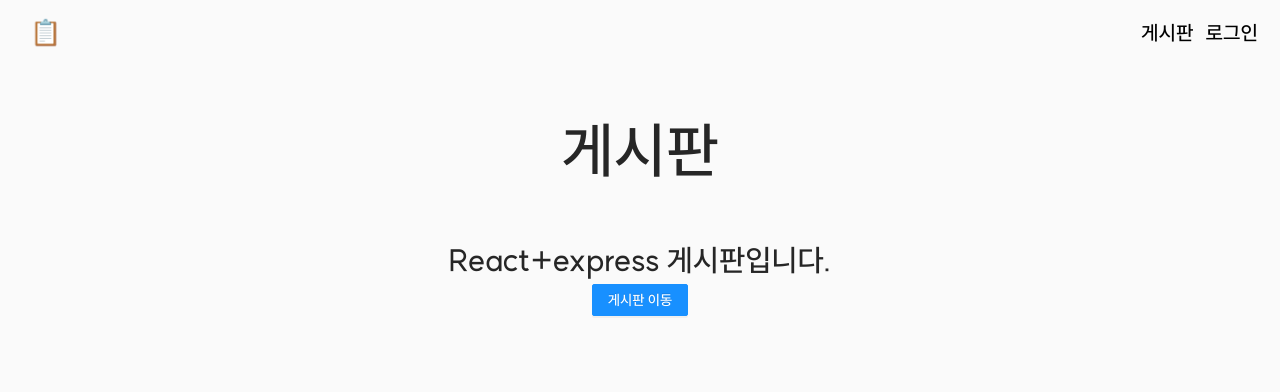
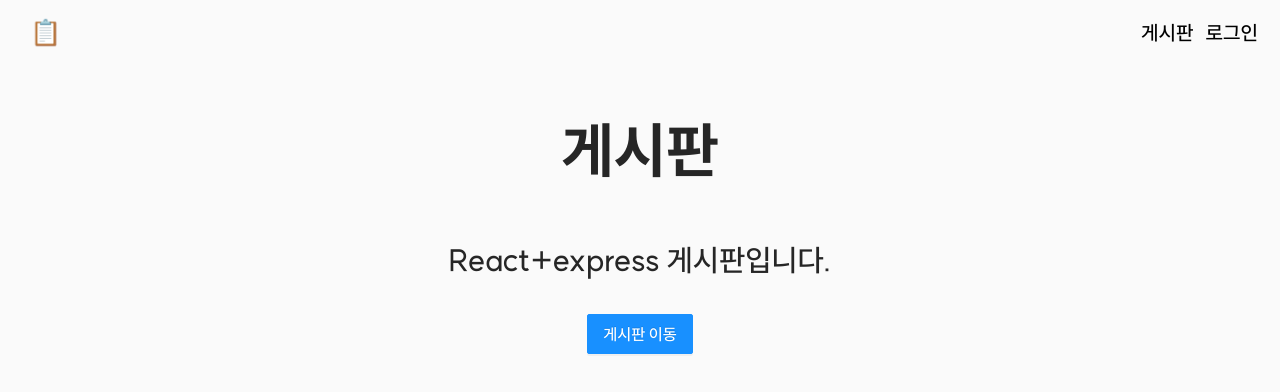
Before and after one commit to kangju2000/Board, a React (Create React App) app in the folder board-app/: page / in a window 1280 px wide. Shown: the top 392 px of the page. Built offline with nearby package versions, Linux system fonts and the light colour scheme; no server answers.

Commit message:
border design

```diff
--- a/board-app/src/components/views/BoardPage/EditPage.js
+++ b/board-app/src/components/views/BoardPage/EditPage.js
@@ -31,7 +31,7 @@ export default function EditPage() {
                     name="title"
                     rules={[{ required: true, message: "제목을 입력하세요" }]}
                 >
-                    <TitleInput />
+                    <TitleInput border={false} />
                 </Form.Item>
                 <Form.Item
                     name="content"
--- a/board-app/src/components/views/BoardPage/PostPage.js
+++ b/board-app/src/components/views/BoardPage/PostPage.js
@@ -67,14 +67,18 @@ const PostDiv = styled(DefaultDiv)`
     height: 700px;
     margin: 0 auto;
     margin-top: 50px;
-    background-color: white;
 `;
 const TitleDiv = styled.div`
-    border-bottom: 3px solid ${BodyColor};
+    padding: 10px;
+    margin-bottom: 10px;
+    background-color: white;
+    border-radius: 10px;
 `;
 const ContentDiv = styled.div`
-    height: 500px;
-    border-bottom: 3px solid ${BodyColor};
+    min-height: 500px;
+    padding: 10px;
+    background-color: white;
+    border-radius: 10px;
 `;
 const ChatDiv = styled.div``;
 
--- a/board-app/src/components/views/LandingPage/LandingPage.js
+++ b/board-app/src/components/views/LandingPage/LandingPage.js
@@ -19,7 +19,9 @@ export default function LandingPage() {
             <Content>
                 <p>React+express 게시판입니다.</p>
                 <Link to="/board">
-                    <Button type="primary">게시판 이동</Button>
+                    <Button type="primary" size="large">
+                        게시판 이동
+                    </Button>
                 </Link>
             </Content>
         </MainDiv>
@@ -31,6 +33,7 @@ const MainDiv = styled(DefaultDiv)`
 
 const Header = styled.div`
     margin-top: 50px;
+    font-family: Suit-Bold;
     h1 {
         font-size: 60px;
     }
@@ -38,6 +41,7 @@ const Header = styled.div`
 const Content = styled.div`
     margin-top: 50px;
     p {
+        margin: 30px;
         font-size: 30px;
     }
 `;
--- a/board-app/src/styles/GlobalStyle.js
+++ b/board-app/src/styles/GlobalStyle.js
@@ -16,9 +16,6 @@ const GlobalStyle = createGlobalStyle`
         margin: 0;
         padding: 0;
     }
-    a {
-        text-decoration: none;
-    }
 `;
 
 export default GlobalStyle;
```
